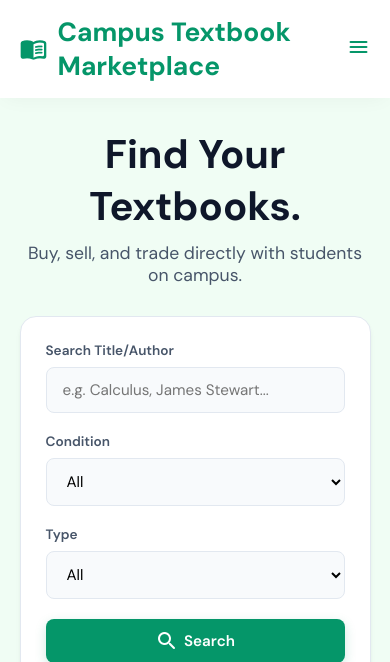
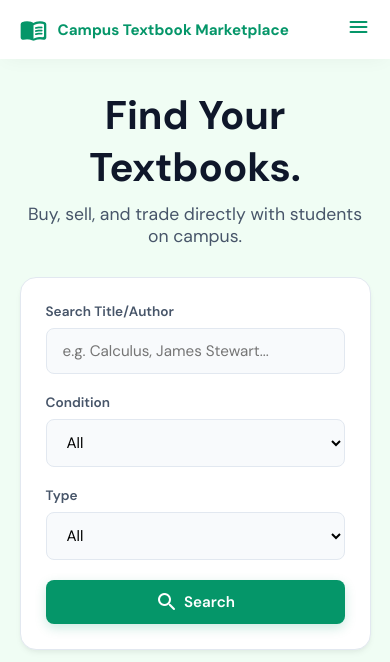
Before and after one commit to OxPraiseDev/CampusTextBookMarketPlace, a Django app: page / in a window 390 px wide. Shown: the top 662 px of the page. Run offline with Django 5.2, Linux system fonts and the light colour scheme; data that the repository does not hold is empty.

Commit message:
style: finalize navbar brand sizing and responsive tweaks

```diff
--- a/static/css/glass.css
+++ b/static/css/glass.css
@@ -11,15 +11,14 @@
     --shadow: 0 10px 25px -5px rgba(5, 150, 105, 0.15);
 }
 
-
 * {
     margin: 0;
     padding: 0;
     box-sizing: border-box;
-    font-family: var(--font-main)!important;
+    font-family: var(--font-main) !important;
 }
 
-
+/* Protect Material Icons from being overwritten by the font above */
 .material-icons-round {
     font-family: 'Material Icons Round' !important;
 }
@@ -53,17 +52,23 @@ body {
     gap: 10px;
     color: var(--primary);
     font-weight: 700;
-    font-size: 1.1rem;
 }
 
-/* FIXED: Desktop Nav Links */
+/* --- UPDATED NAVBRAND TEXT SIZE --- */
+.nav-brand h2 {
+    font-size: 1.1rem;
+    margin: 0;
+    white-space: nowrap;
+}
+
+/* Desktop Nav Links */
 .nav-links {
     display: flex;
     align-items: center;
     gap: 20px;
 }
 
-/* FIXED: Removes the underline from links */
+/* Removes the underline from links */
 .nav-link {
     color: var(--text-muted);
     text-decoration: none;
@@ -301,18 +306,17 @@ body {
         margin: 10px 0;
     }
 
-    /* Adjust forms for mobile */
+    /* Adjust forms and header for mobile */
     .form-grid { grid-template-columns: 1fr; gap: 0; }
     .auth-card { padding: 25px 20px; }
     .auth-card h2 { font-size: 1.5rem; }
+    .nav-brand h2 { font-size: 0.95rem; } /* Even smaller on mobile screens */
 }
 
 @keyframes slideDown {
     from { opacity: 0; transform: translateY(-10px); }
     to { opacity: 1; transform: translateY(0); }
 }
-
-/* Add this to the bottom of glass.css */
 
 /* Solid Professional Table (No Glassmorphism) */
 .solid-panel {
@@ -365,11 +369,10 @@ body {
     -webkit-overflow-scrolling: touch;
 }
 
-
 /* Search Form Responsiveness */
 .search-form {
     display: flex;
-    gap: 30px; /* HUGE breathing space */
+    gap: 30px;
     align-items: flex-end;
     flex-wrap: wrap;
 }
@@ -383,7 +386,7 @@ body {
     font-weight: 600;
     color: var(--text-muted);
     display: block;
-    margin-bottom: 8px; /* Space between label and input */
+    margin-bottom: 8px;
 }
 
 .search-btn {
```
